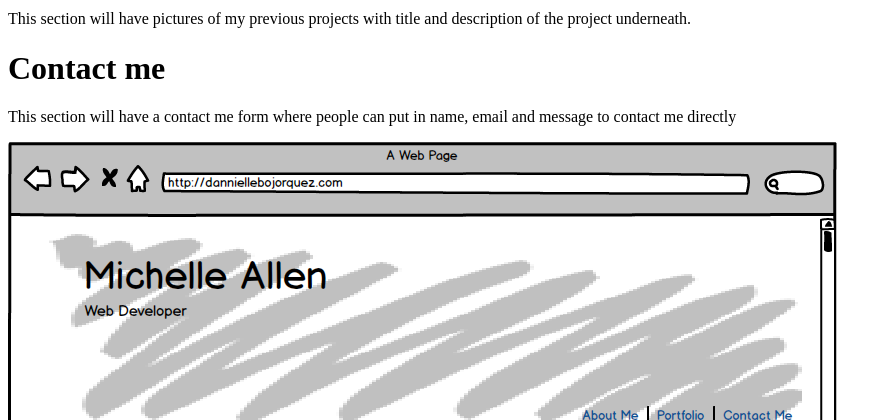
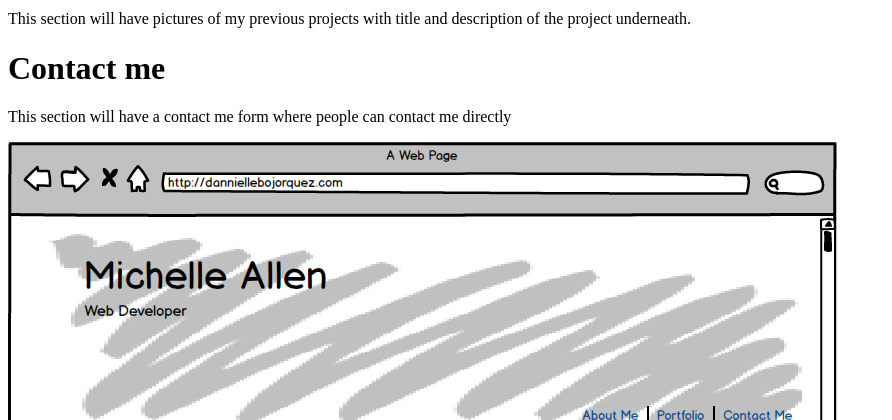
Before and after one commit to Mbojorquez2007/my-pwp-project, a PHP site: page /milestone-2.php in a window 1280 px wide. Shown: the part 384-804 px from the top of the page, without its empty margins (0-892 px from the left). Run offline with PHP 8.4, Linux system fonts and the light colour scheme.

Commit message:
fixing errors

```diff
--- a/public_html/documentation/milestone-2.php
+++ b/public_html/documentation/milestone-2.php
@@ -17,7 +17,7 @@
 		<h1>Portfolio</h1>
 		<p>This section will have pictures of my previous projects with title and description of the project underneath.</p>
 		<h1>Contact me</h1>
-		<p>This section will have a contact me form where people can put in name, email and message to contact me directly</p>
+		<p>This section will have a contact me form where people can contact me directly</p>
 		<img src="image/wireframe1.png" alt="wireframe1"/>
 		<img src="image/wireframe2.png" alt="wireframe2"/>
 	</body>
```
